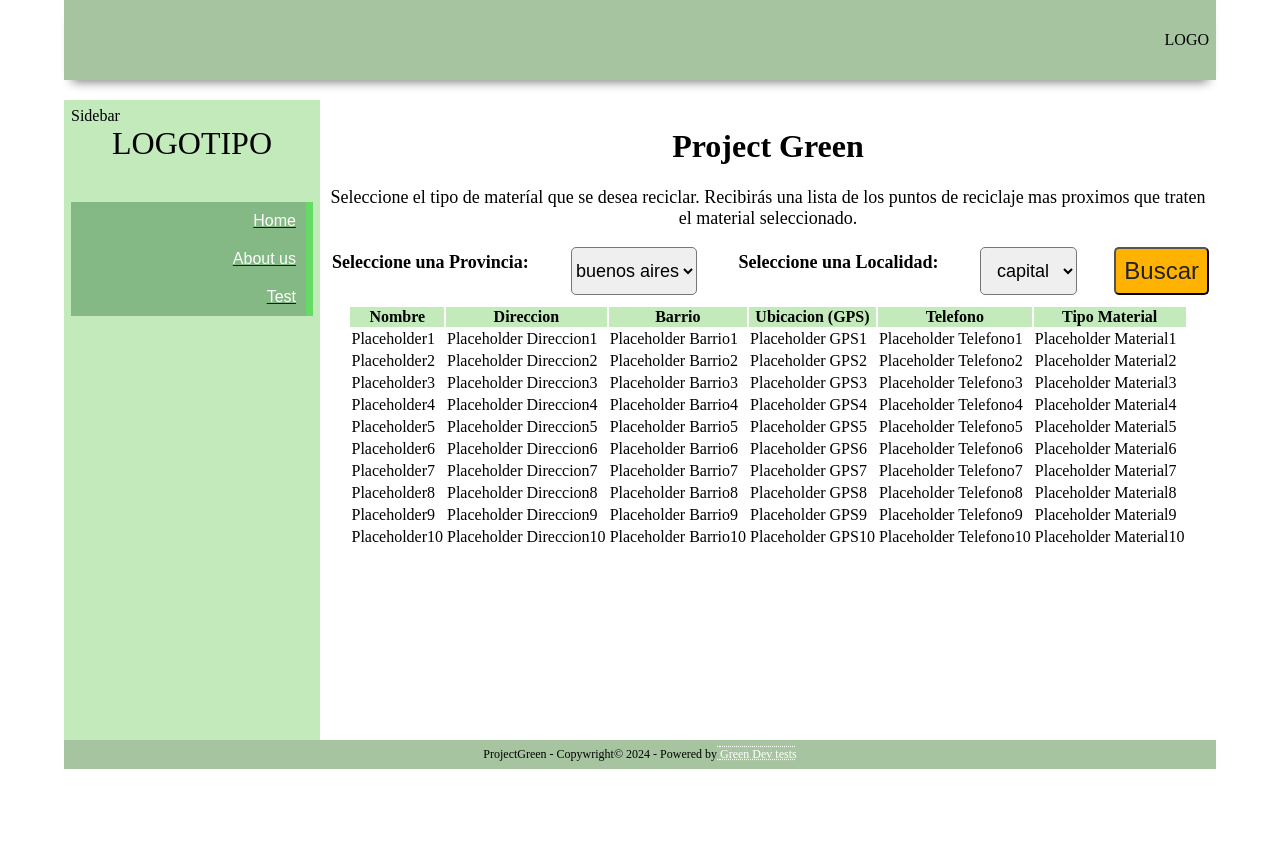
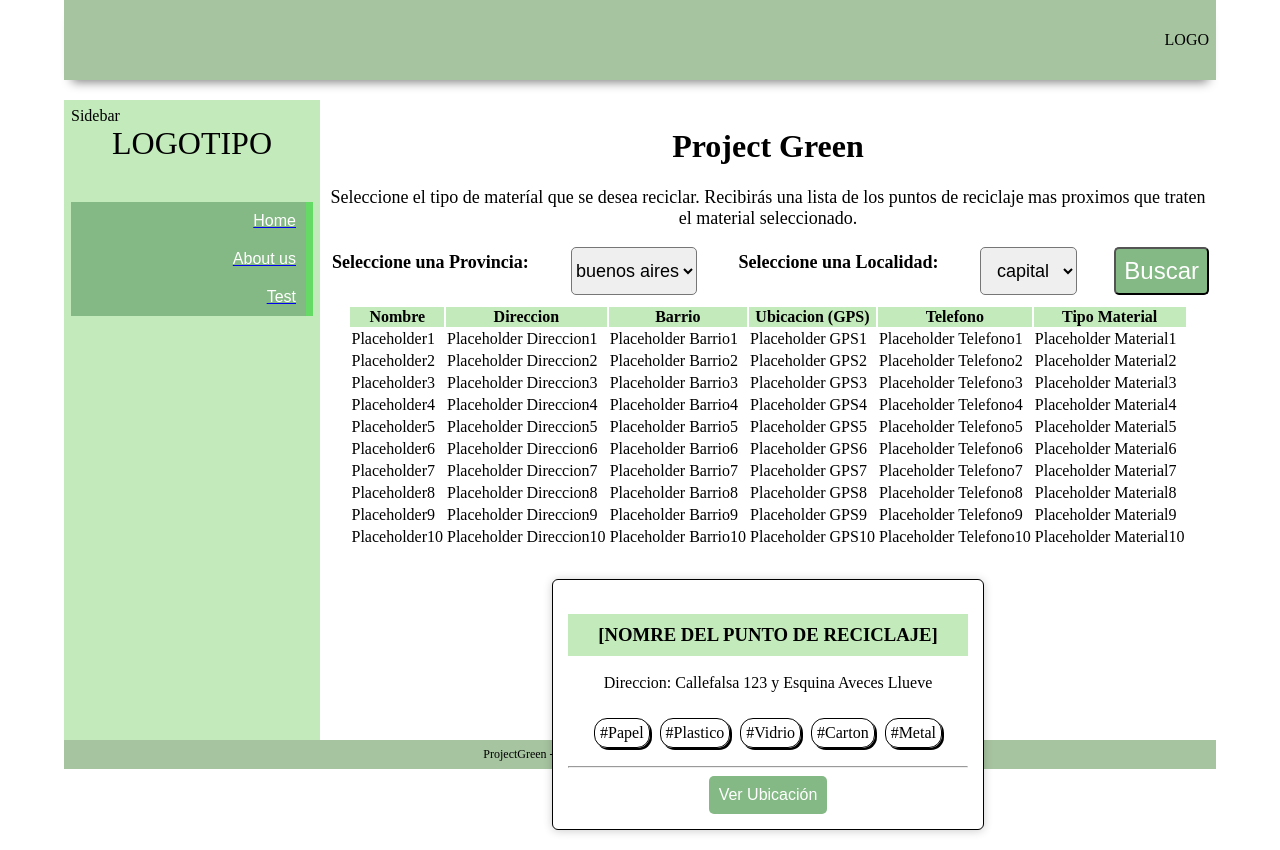
Before and after one commit to green-devs-test/project-green, a React (Create React App) app: page / in a window 1280 px wide. Before the commit the page ends 800 px from the top, so only its background shows below. Built offline with nearby package versions, Linux system fonts and the light colour scheme.

Commit message:
Creating card component to display the results

```diff
--- a/src/Components/App/App.tsx
+++ b/src/Components/App/App.tsx
@@ -1,6 +1,7 @@
 import Sidebar from "../Sidebar/Sidebar";
 import TopBar from "../TopBar/TopBar";
 import Footer from "../Footer/Footer";
+import Card from "../Card";
 import { css } from "aphrodite";
 import styles from "./styles";
 import { useState } from "react";
@@ -43,7 +44,6 @@ const App = () => {
             ) : null}
             <Outlet />
           </div>
-
           <div className={css(styles.footer_container)}>
             <Footer />
           </div>
--- a/src/Components/App/styles.ts
+++ b/src/Components/App/styles.ts
@@ -10,12 +10,10 @@ const styles = StyleSheet.create({
     justifyContent: "center",
     alignItems: "center",
   },
-
   flex_container: {
     display: "flex",
     flexDirection: "column",
     width: "90vw",
-    height: "90vh",
   },
   main_container: {
     width: "90vw",
--- a/src/Components/Body/Body.tsx
+++ b/src/Components/Body/Body.tsx
@@ -1,6 +1,7 @@
 import { css } from "aphrodite";
 import styles from "./styles";
 import Form from "../Form";
+import Card from "../Card";
 
 const Body = () => {
   return (
@@ -14,6 +15,7 @@ const Body = () => {
           seleccionado.
         </p>
         <Form />
+        <Card />
       </div>
     </>
   );
--- a/src/Components/BtnSearch/styles.ts
+++ b/src/Components/BtnSearch/styles.ts
@@ -2,13 +2,17 @@ import { StyleSheet } from "aphrodite";
 
 const styles = StyleSheet.create({
     btn_search: {
-        backgroundColor: "#ffb300",
+        backgroundColor: "#84b884",
         fontSize: "x-large",
         padding: "0.5rem",
         borderRadius: "5px",
         boxShadow: "none",
         border: "1 px solid black",
-        color: "#212121",
+        color: "#fff",
+        transition: "all 400ms ease",
+        ":active": {
+          background: "#5a965a",
+        },
       },
 });
 
--- /dev/null
+++ b/src/Components/Card/Card.tsx
@@ -0,0 +1,29 @@
+import { css } from "aphrodite";
+import styles from "./styles";
+import Form from "../Form";
+
+const Card = () => {
+    return (
+        <>
+            <div className={css(styles.containerCards)}>
+                <div className={css(styles.card)}>
+                    <div className={css(styles.card__contenido)}>
+                        <h3 className={css(styles.nombre)}>[NOMRE DEL PUNTO DE RECICLAJE]</h3>
+                        <p>Direccion: Callefalsa 123 y Esquina Aveces Llueve </p>
+                        <div className={css(styles.detalles)}>
+                            <p className={css(styles.flex__etiquetas)}>#Papel</p>
+                            <p className={css(styles.flex__etiquetas)}>#Plastico</p>
+                            <p className={css(styles.flex__etiquetas)}>#Vidrio</p>
+                            <p className={css(styles.flex__etiquetas)}>#Carton</p>
+                            <p className={css(styles.flex__etiquetas)}>#Metal</p>
+                        <hr/>
+                            <button className={css(styles.btnLocation)}>Ver Ubicación</button>
+                        </div>
+                    </div>
+                </div>
+            </div>
+        </>
+    );
+};
+
+export default Card;
--- /dev/null
+++ b/src/Components/Card/index.ts
@@ -0,0 +1,2 @@
+import Card from "./Card";
+export default Card;
--- /dev/null
+++ b/src/Components/Card/styles.ts
@@ -0,0 +1,68 @@
+import { StyleSheet } from "aphrodite";
+
+const styles = StyleSheet.create({
+    containerCards: {
+        width: '100%',
+        display: 'flex',
+        flexDirection: 'row',
+        flexWrap: 'wrap',
+        justifyContent: 'center',
+        alignItems: 'center',
+    },
+
+    card: {
+        position: 'relative',
+        width: '400px',
+        minWidth: '300px',
+        margin: '20px',
+        border: '1px solid black',
+        borderRadius: '6px',
+        overflow: 'hidden',
+        background: '#FFF',
+        cursor: 'default',
+        transition: 'all 400ms ease',
+        boxShadow: '0px 1px 10px rgba(0, 0, 0, 0.2)',
+        padding: '15px',
+	    textAlign: 'center',
+
+        ":hover": {
+            boxShadow: '5px 5px 20px rgba(0, 0, 0, 0.4)',
+	        transform: 'translateY(-3%)',
+          },
+      },
+    card__contenido : {
+
+    },
+    nombre: {
+        backgroundColor: '#c2eaba',
+        padding: '10px',
+    },
+    flex__etiquetas: {
+	    justifyContent: 'center',
+	    textAlign: 'center',
+        display: 'inline-block',
+	    padding: '5px',
+	    borderRadius: '13px',
+	    border: '1px solid black',
+	    boxShadow: '2px 2px black',
+	    margin: '10px 5px 10px 5px',
+    },
+    detalles: {
+        verticalAlign: 'text-bottom',
+    },
+    btnLocation: {
+        backgroundColor: "#84b884",
+        textDecoration: 'none',
+        padding: '10px 10px',
+        color: '#fff',
+        border: "none",
+        fontSize: '1rem',
+        borderRadius: '5px',
+        transition: "all 400ms ease",
+        ":active": {
+            background: "#5a965a",
+          },
+    },
+});
+
+export default styles;
```
